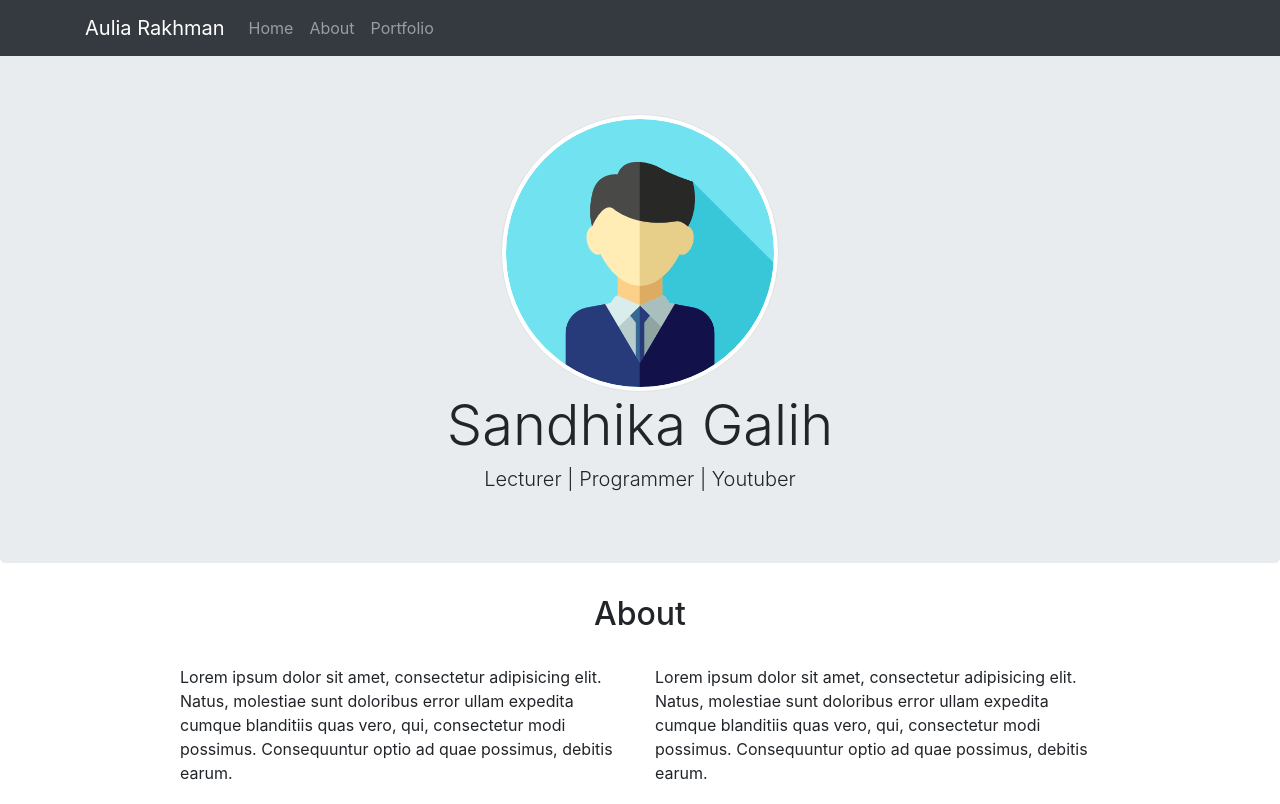
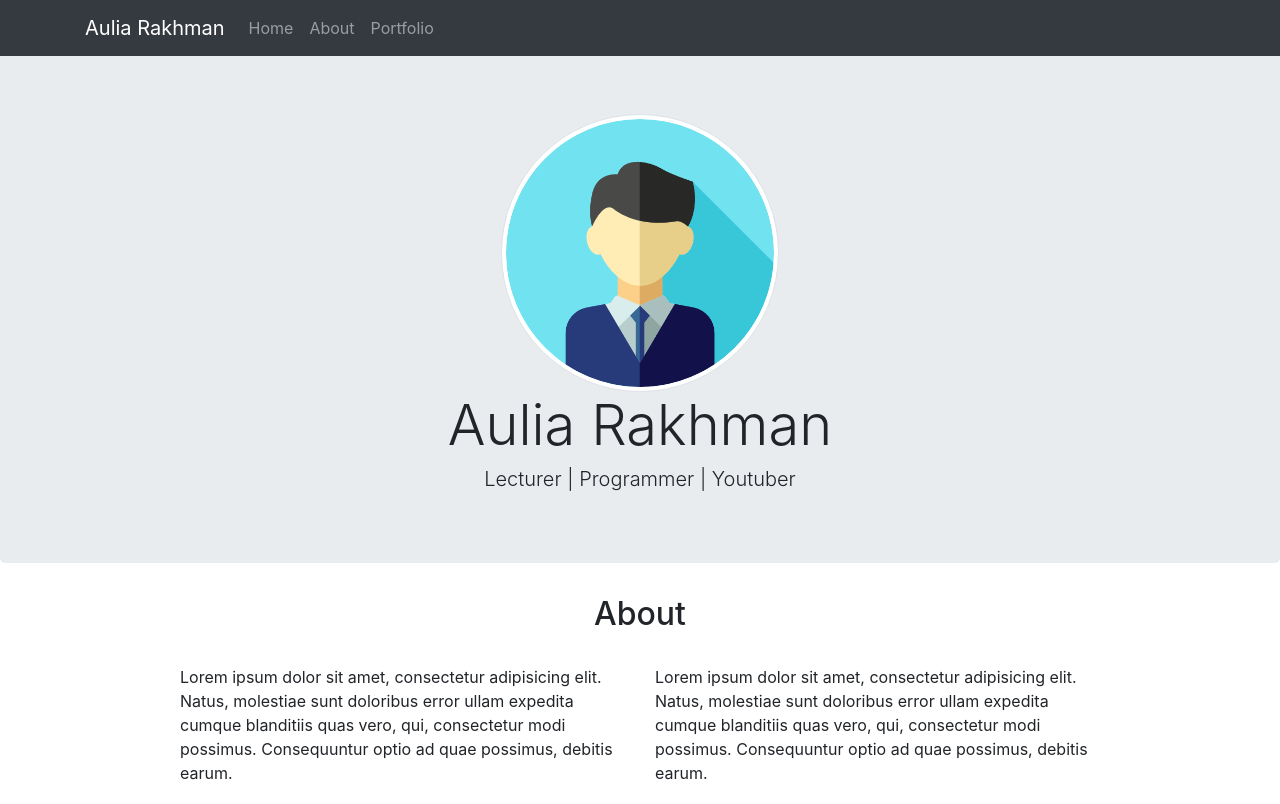
Before and after one commit to auliarakhman/rakhman-portfolio, a plain HTML site: page index.html in a window 1280 px wide. Shown: the top 804 px of the page. Drawn offline with nearby package versions, Linux system fonts and the light colour scheme.

Commit message:
mengubah fitur

```diff
--- a/index.html
+++ b/index.html
@@ -42,7 +42,7 @@
       <div class="container">
         <div class="text-center">
           <img src="img/profile1.png" class="rounded-circle img-thumbnail">
-          <h1 class="display-4">Sandhika Galih</h1>
+          <h1 class="display-4">Aulia Rakhman</h1>
           <h3 class="lead">Lecturer | Programmer | Youtuber</h3>
         </div>
       </div>
```
